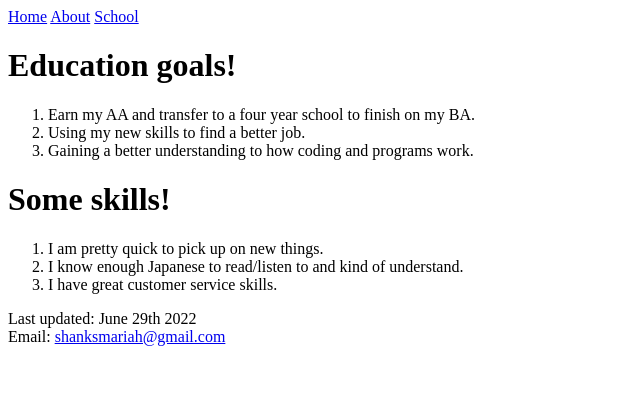
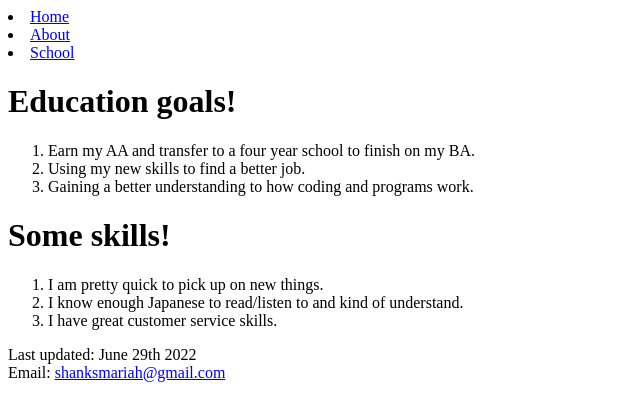
Before and after one commit to densebunny/CIS162, a plain HTML site: page about.html in a window 1280 px wide. Shown: the whole page, without its empty margins (0-640 px from the left). Drawn offline with Linux system fonts and the light colour scheme.

Commit message:
Add files via upload
For CIS162 project 1-2

```diff
--- a/about.html
+++ b/about.html
@@ -7,9 +7,9 @@
 
 <body>
     <nav>
-        <a href="index.html">Home</a>
-        <a href="about.html">About</a>
-        <a href="#">School</a>
+        <li><a href="index.html">Home</a></li>
+        <li><a href="about.html">About</a></li>
+        <li><a href="#">School</a></li>
     </nav>
     <h1>Education goals!</h1>
     <ol>
```
Also changed, not shown: index.html (+3 -3 lines).
